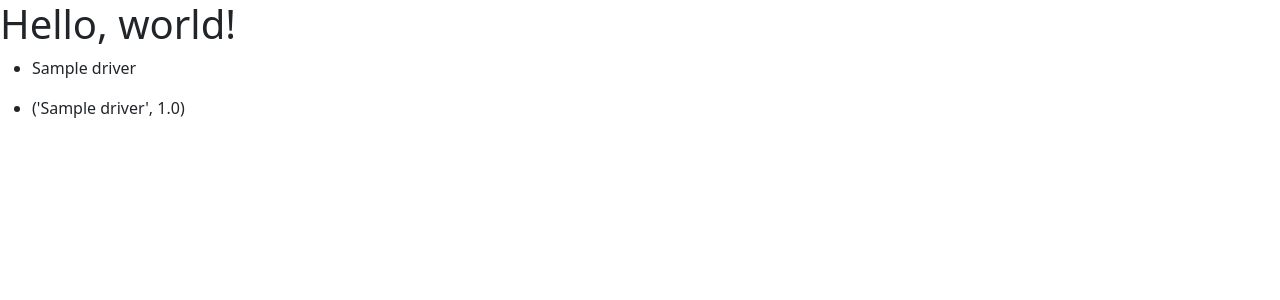
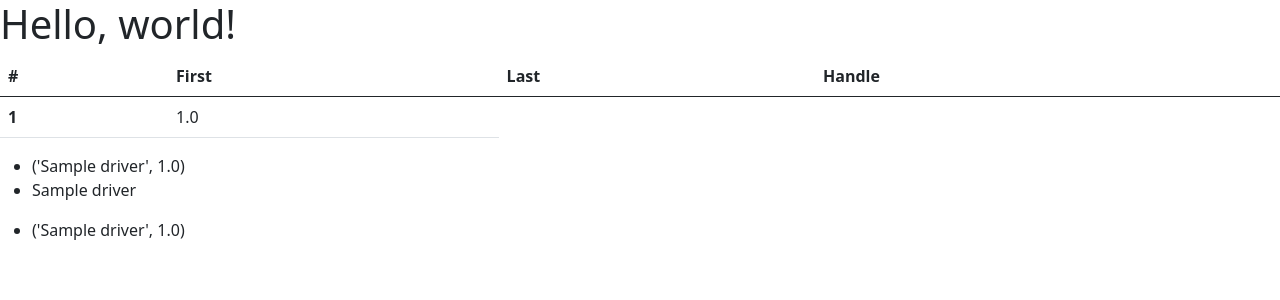
Before and after one commit to Sim30n/karting-v2, a Flask app: page / in a window 1280 px wide. Shown: the top 300 px of the page. Run offline with Flask 2, Linux system fonts and the light colour scheme; tables that the repository leaves empty hold one stand-in row (values such as "Sample post").

Commit message:
table for lap times

```diff
--- a/app.py
+++ b/app.py
@@ -97,6 +97,7 @@ class Lap(db.Model):
         self.race_id = race_id
         self.driver_id = driver_id
         self.lap_time = lap_time
+        self.lap_number = lap_number
         self.race_type = race_type
 
 
@@ -125,7 +126,8 @@ def index():
 
     """ Get lap times by location and driver name """
     lap_times = Lap.query.join(Race).join(Driver).filter(*queries).all()
-    #print(dir(lap_times[0]))
+    print(dir(lap_times[0]))
+    print(lap_times[0].lap_time)
     #print(result[0].driver.name)
     #print(dir(test_query[0]))
     #print(test_query[0].driver.name)
--- a/read_file.py
+++ b/read_file.py
@@ -63,7 +63,7 @@ for r in results:
     lap_num = 1
     for lap in r.lap_times:
         if lap != "":
-           lap_to_db = Lap(location.id, driver.id, float(lap), lap_num, r.race_type)
+           lap_to_db = Lap(location.id, driver.id, float(lap), int(lap_num), r.race_type)
         to_db.append(lap_to_db)
         lap_num += 1
 db.session.add_all(to_db)
--- a/templates/home.html
+++ b/templates/home.html
@@ -12,8 +12,36 @@
   </head>
   <body>
       <h1>Hello, world!</h1>
+      <table class="table">
+        <thead>
+          <tr>
+            <th scope="col">#</th>
+            <th scope="col">First</th>
+            <th scope="col">Last</th>
+            <th scope="col">Handle</th>
+          </tr>
+        </thead>
+        <tbody>
+
+            {% for r in result  %}
+            <tr>
+            <th scope="row">1</th>
+              {% for l in lap_times  %}
+                {% if l.lap_number == 1 %}
+                  <td>{{l.lap_time}}</td>
+                {% endif %}
+              {% endfor %}
+            </tr>
+            {% endfor %}
+
+        </tbody>
+      </table>
       <ul>
           {% for r in result  %}
+            {% for l in lap_times  %}
+            <li>{{l.driver.name, l.lap_time}}</li>
+            {% endfor %}
+
           <li>{{r.driver.name}}</li>
           {% endfor %}
       </ul>
```
